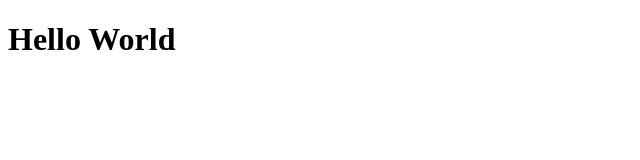
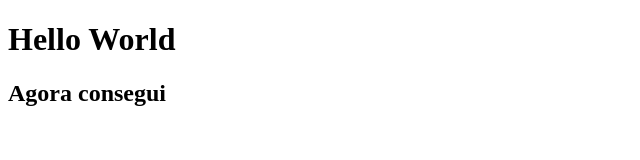
Before and after one commit to Odirlei/blog, a plain HTML site: page index.html in a window 1280 px wide. Shown: the whole page, without its empty margins (0-640 px from the left). Drawn offline with Linux system fonts and the light colour scheme.

Commit message:
Add estrutura HTML

```diff
--- a/index.html
+++ b/index.html
@@ -7,6 +7,7 @@
 </head>
 <body>
     <h1>Hello World</h1>
+    <h2>Agora consegui</h2>
 
 </body>
 </html>
```
